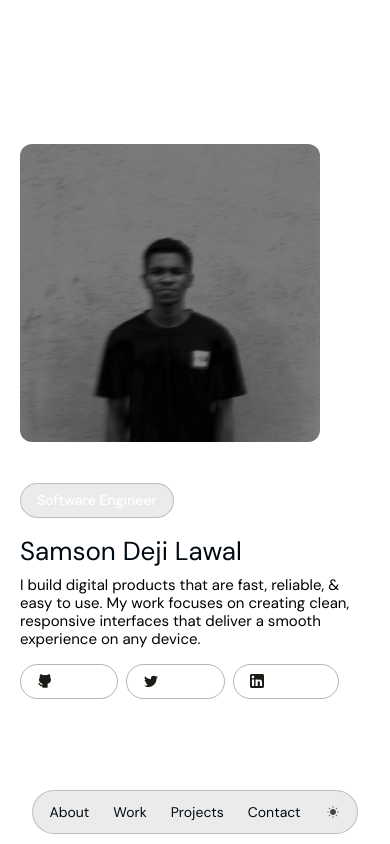
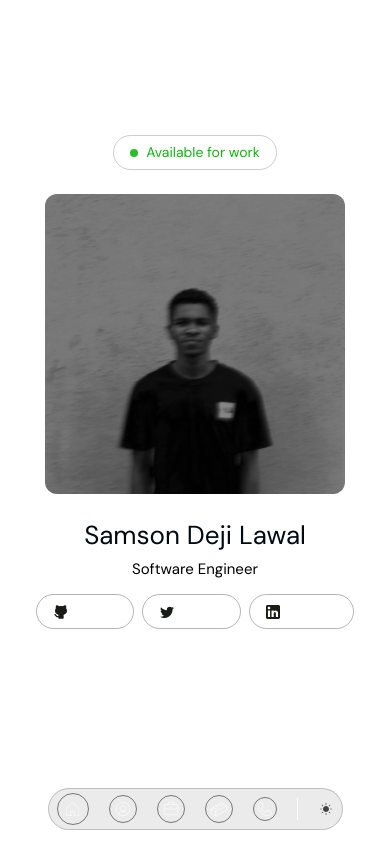
Before and after one commit to samsonlawal/My-Portfolio, a Next.js app: page / in a window 390 px wide. Shown: the top 844 px of the page. Built offline with nearby package versions, Linux system fonts and the light colour scheme.

Commit message:
footer and hero

```diff
--- a/src/components/layouts/home/index.tsx
+++ b/src/components/layouts/home/index.tsx
@@ -5,7 +5,7 @@ import Hero from "@/components/pages/hero";
 export default function Home() {
   return (
     <div className="max-screen-wrapper">
-      <div className="max-screen-inner flex flex-col w-full items-center font-dm-sans min-h-screen lg:h-screen text-black justify-end md:justify-start gap-6 pb-20 md:pb-0 md:mt-6 md:flex-col md:gap-30">
+      <div className="max-screen-inner flex flex-col w-full items-center font-dm-sans min-h-screen lg:h-screen text-black justify-center md:justify-start gap-6 pb-20 md:pb-0 md:mt-6 md:flex-col md:gap-30">
         <Navbar />
         <MobileNavbar />
 
--- a/src/components/pages/footer/index.tsx
+++ b/src/components/pages/footer/index.tsx
@@ -4,9 +4,18 @@ export default function Footer() {
   return (
     <div className="max-screen-wrapper">
       <div className="max-screen-inner flex flex-row w-full items-center font-dm-sans h-fit text-gray-500 justify-between py-3">
-        <p className="flex flex-row gap-1 text-sm font-medium text-gray-500">
-          © 2025 - Samson Deji Lawal
+        <div className="flex flex-row gap-2 w-full justify-center items-center md:justify-start pb-[70px] md:pb-[20px]">
+        <p className=" text-sm font-medium text-gray-500/70">
+          © 2025
+
         </p>
+        <div className="text-oxford dark:text-gray-500/30">|</div>
+
+        <p className=" text-sm font-medium text-gray-500/70">
+
+           Samson Deji Lawal
+        </p>
+        </div>
         <div className="flex flex-row gap-2">
           {/* <Link
             href="https://github.com/samsonlawal"
--- a/src/components/pages/hero/index.tsx
+++ b/src/components/pages/hero/index.tsx
@@ -30,7 +30,7 @@ export default function Hero() {
   const { setTheme, resolvedTheme } = useTheme();
 
   return (
-    <div className="w-full md:mb-14 flex flex-col gap-5 h-[100vh] justify-center items-center">
+    <div className="w-full md:mb-14 flex flex-col gap-5 h-fit md:h-[100vh] justify-center items-center">
       {/* <div>
         <div className="flex flex-row gap-4 items-center">
           {extras.map((extra, index) => (
@@ -45,39 +45,59 @@ export default function Hero() {
         </div>
       </div> */}
       <div className="flex gap-4 md:gap-10 flex-col w-full items-center justify-center">
-        <div className="h-fit flex md:flex-row flex-col gap-10">
+        <div className="h-fit justify-center items-center  md:justify-start flex md:flex-row flex-col gap-6 md:gap-10">
+          {/* <div className="h-fit py-1.5 w-fit px-4 flex-row items-center gap-2 border border-oxford/20 text-[14px] font-medium rounded-full justify-center md:justify-start text-oxford dark:text-[rgb(255,255,255)] flex dark:bg-[white] bg-[#262626]">
+            <p className="text-[10px] font-medium dark:text-[#262626] text-[#fff]">
+              Software Engineer
+            </p>
+          </div> */}
+                      <div className="h-fit py-1.5 w-fit px-4 flex-row items-center gap-2 border border-oxford/20 text-[14px] font-medium rounded-full justify-center md:justify-start text-oxford dark:text-[rgb(255,255,255)] flex dark:bg-[green]/20 md:hidden">
+
+              <div className="w-[8px] rounded-full h-[8px] bg-[#0db70d] animate-pulse shadow-lg shadow-[#0db70d]/50 " />
+              <p className="text-[14px] text-[#0db70d] font-normal">
+                Available for work
+              </p>
+            </div>
+
+            {/* Image */}
           <img
             src="/icons/icon.jpg"
             alt="avatar"
-            className="rounded-xl"
+            className="rounded-xl w-[300px] h-[300px]"
             style={{
-              width: "300px",
-              height: "300px",
               objectFit: "cover",
               objectPosition: "center bottom",
             }}
           />
-          <div className="h-full flex flex-col justify-center gap-4">
-            <div className="h-fit py-1.5 w-fit px-4 flex-row items-center gap-2 border border-oxford/20 text-[14px] font-medium rounded-full justify-start text-oxford dark:text-[rgb(255,255,255)] flex bg-oxford/8">
-              <p className="text-[14px] dark:text-sapphire text-white">
+          <div className="h-full flex flex-col gap-4 justify-center items-center  md:justify-center md:items-start">
+
+            {/* Availability badge */}
+            <div className="h-fit py-1.5 w-fit px-4 md:flex-row items-center gap-2 border border-oxford/20 text-[14px] font-medium rounded-full justify-center md:justify-start text-oxford dark:text-[rgb(255,255,255)] hidden md:flex dark:bg-[green]/20  ">
+              {/* <p className="text-[14px] dark:text-sapphire text-white">
                 Software Engineer
+              </p> */}
+              <div className="w-[8px] rounded-full h-[8px] bg-[#0db70d] animate-pulse shadow-lg shadow-[#0db70d]/50 " />
+              <p className="text-[14px] text-[#0db70d] font-normal">
+                Available for work
               </p>
-              {/* <div className="w-[1.4px] h-[16px] bg-oxford/20 dark:bg-sapphire/70" />
-              <p>Frontend Developer</p> */}
             </div>
-            <div className="flex flex-col gap-2 lg:w-[600px]">
+
+            {/* Text */}
+            <div className="flex flex-col gap-2 lg:w-[600px] justify-center items-center md:justify-between md:items-start">
               <h1 className="text-[26px] md:text-[48px] text-oxford dark:text-white font-normal leading-[34px] md:leading-[50px]">
-                {/* Turning ideas into websites and apps that feel effortless to use. */}
                 Samson Deji Lawal
               </h1>
-              <p className="text-[15px] md:text-[16px] md:pr-20 text-[#c] dark:text-[#9d9d9d] font-normal leading-[18px] md:leading-[22px]">
+              {/* <p className="text-[15px] md:text-[16px] md:pr-20 text-[#c] dark:text-[#9d9d9d] text-center md:text-left font-normal leading-[18px] md:leading-[22px]">
                 I build digital products that are fast, reliable, & easy to use.
                 My work focuses on creating clean, responsive interfaces that
                 deliver a smooth experience on any device.
+              </p> */}
+               <p className="text-[15px] md:text-[20px] md:pr-20 text-[#c] dark:text-[#9d9d9d] text-center md:text-left font-normal leading-[18px] md:leading-[22px]">
+                Software Engineer
               </p>
             </div>
-            <div className="flex flex-row gap-4 w-full justify-between items-end">
-              <div className="flex flex-row gap-4">
+            <div className="flex flex-row gap-4 w-full justify-center items-center  md:justify-between md:items-start">
+              <div className="flex flex-row gap-2">
                 {/* <Link
                   href="/Samson_Lawal_Resume.pdf"
                   download
--- a/src/components/pages/mobileNavbar/index.tsx
+++ b/src/components/pages/mobileNavbar/index.tsx
@@ -7,37 +7,60 @@ export default function MobileNavbar() {
   const { setTheme, resolvedTheme } = useTheme();
 
   return (
-    <div className="h-[fit] w-full justify-between flex flex-row items-center py-[10px] fixed bottom-0 z-50 px-[20px] md:hidden ">
+    <div className="h-[70px] w-full justify-between flex flex-row items-center py-[10px] fixed bottom-0 z-50 px-[20px] md:hidden backdrop-blur-[2px] rounded-full">
       <div className="flex flex-row gap-5 w-full md:w-fit items-center justify-center">
-        <div className="flex-row w-fit h-[44px] items-center md:items-start gap-6 border dark:border-[#90aecf]/20 border-oxford/20 px-4 py-1.5 rounded-full justify-center md:justify-start text-oxford dark:text-[#90aecf] flex dark:bg-[#90aecf]/10 bg-oxford/8">
+          <div className="h-[42px] flex-row items-center gap-5 border dark:border-[#fff]/10 border-oxford/20 px-2 rounded-full justify-start text-oxford dark:text-[#fff] py-0 flex dark:bg-[#000]/100 bg-oxford/8">
+          {/* <Link
+            href="#"
+            className="text-[14px] hover:bg-oxford/80  dark:hover:bg-[#3b3b3b] px-2.5 py-2.5 rounded-full"
+          >
+            <img src="/icons/house-out-white.svg" alt="" className="w-[14px]" />
+          </Link>
+
+          <div className=" border-r-[1px] h-[22px] border-white" /> */}
+
+          <Link
+            href="/"
+            className={`text-[14px] hover:bg-oxford/80 border-[1px] border-[#000]/50 dark:hover:border-[1px] dark:hover:border-white/10  dark:hover:bg-[#3b3b3b]/80 flex flex-row w-8 h-8 rounded-full transition-all duration-300 justify-center items-center`}
+          >
+            <img src="/icons/house-out-white.svg" alt="" className="w-[12.5px]" />
+          </Link>
+
           <Link
             href="#about"
-            className="text-[14px] hover:text-oxford/80  dark:hover:text-[#90aecf]/80"
+            className={`text-[14px] hover:bg-oxford/80 border-[1px] border-[#000]/50 dark:hover:border-white/10 dark:hover:bg-[#3b3b3b]/80 flex flex-row gap-2 px-1 py-1 rounded-full transition-all duration-300`}
           >
-            About
+            <img src="/icons/user-out-white.svg" alt="" className="w-[18px]" />
           </Link>
           <Link
             href="#work"
-            className="text-[14px] hover:text-oxford/80  dark:hover:text-[#90aecf]/80"
+            className="text-[14px] hover:bg-oxford/80 border-[1px] border-[#000]/50 dark:hover:border-[1px] dark:hover:border-white/10  dark:hover:bg-[#3b3b3b]/80 flex flex-row gap-2 px-1 py-1 rounded-full transition-all duration-300"
           >
-            Work
+            <img
+              src="/icons/brief-out-white.svg"
+              alt="work"
+              className="w-[18px]"
+            />
           </Link>
+
           <Link
             href="#projects"
-            className="text-[14px] hover:text-oxford/80  dark:hover:text-[#90aecf]/80"
+            className="text-[14px] hover:bg-oxford/80 border-[1px] border-[#000]/50 dark:hover:border-[1px] dark:hover:border-white/10  dark:hover:bg-[#3b3b3b]/80 flex flex-row gap-2 px-1 py-1 rounded-full transition-all duration-300"
           >
-            Projects
+            <img src="/icons/lego-out-white.svg" alt="" className="w-[18px]" />
           </Link>
           <Link
             href="#contact"
-            className="text-[14px] hover:text-oxford/80  dark:hover:text-[#90aecf]/80"
+            className="text-[14px] hover:bg-oxford/80 border-[1px] border-[#000]/50 dark:hover:border-[1px] dark:hover:border-white/10  dark:hover:bg-[#3b3b3b]/80 flex flex-row gap-2 px-1 py-1 rounded-full transition-all duration-300"
           >
-            Contact
+            <img src="/icons/phone-out-white.svg" alt="" className="w-[14px]" />
           </Link>
 
-          <div className="md:hidden flex">
+          {/* <div className="border-l-[1px] dark:border-[#90aecf]/20 flex"/> */}
+          <div className=" border-r-[1px] h-[22px] dark:border-[#90aecf]/20 border-white" />
+
+
             <ThemeSwitcher />
-          </div>
           {/* <Link
             href="#contact"
             className="text-[14px] hover:text-oxford/80  dark:hover:text-[#90aecf]/80"
```
